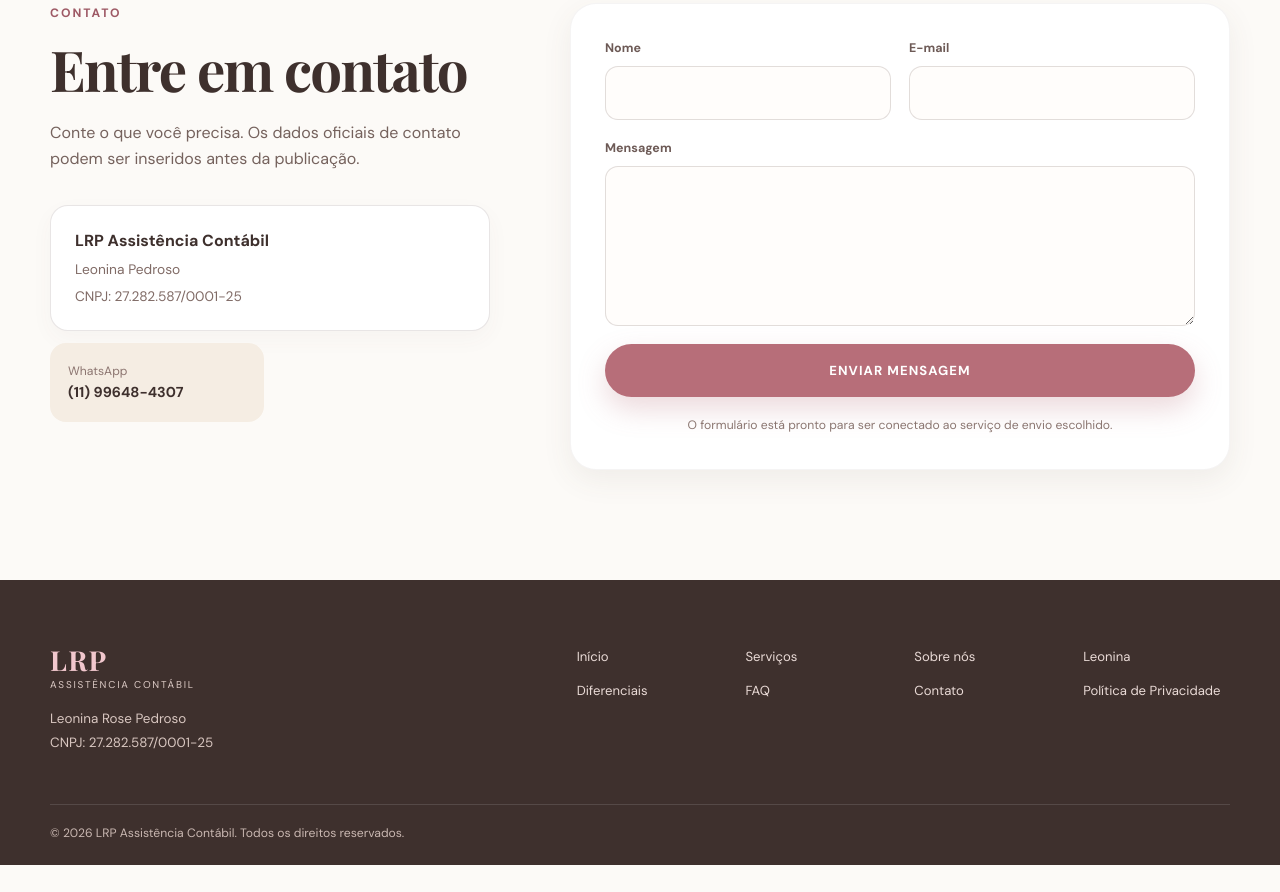
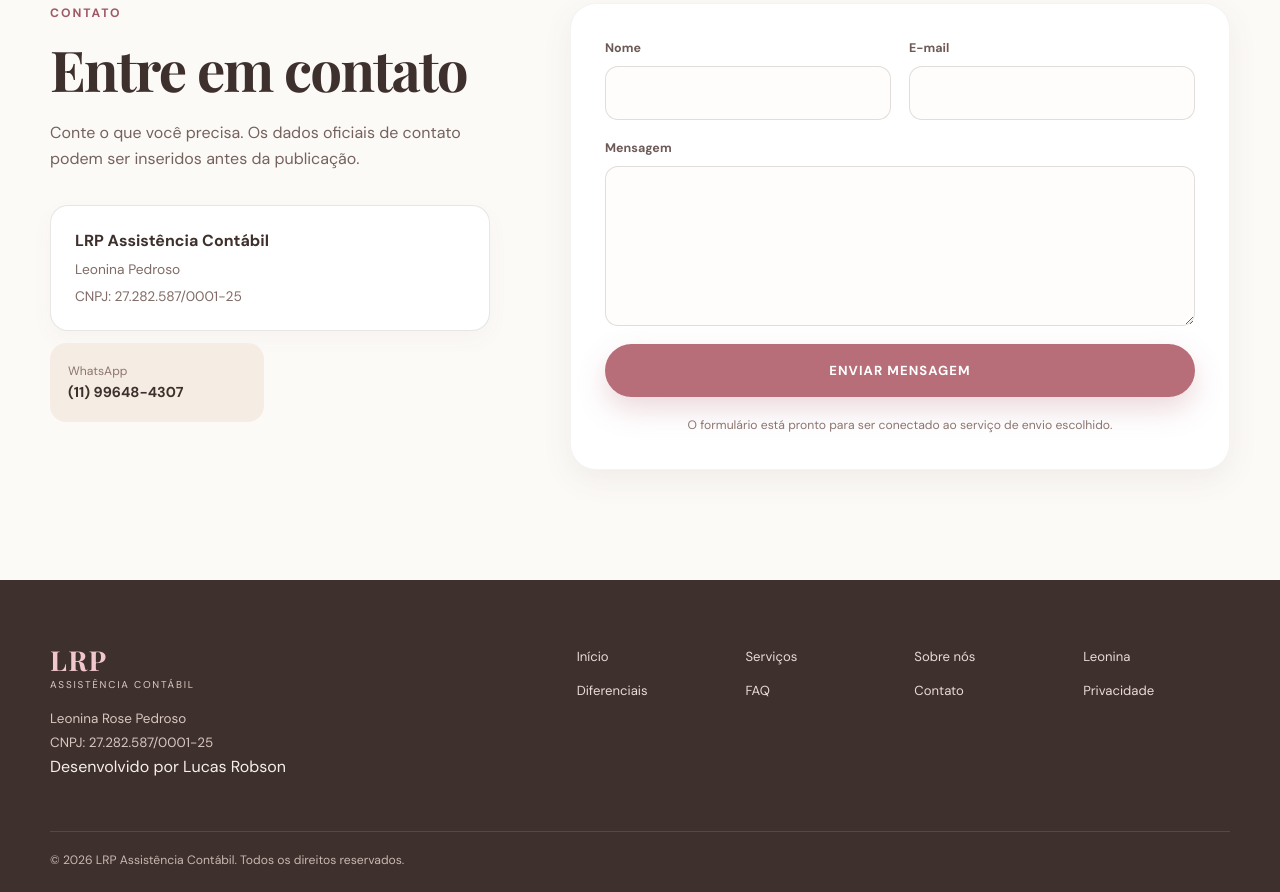
Before and after one commit to Lucas-Robson/projetos, a plain HTML site: page lrp-site/index.html in a window 1280 px wide. Shown: the part 7153-8045 px from the top of the page. Before the commit the page ends 8018 px from the top, so only its background shows below. Drawn offline with nearby package versions, Linux system fonts and the light colour scheme.

Commit message:
Adiciona botão de crédito no rodapé com link para o portfolio de Lucas Robson.

```diff
--- a/lrp-site/index.html
+++ b/lrp-site/index.html
@@ -125,7 +125,6 @@
           <h3>Leonina Pedroso</h3>
           <p>À frente da LRP Assistência Contábil, Leonina Pedroso atua na área de contabilidade com foco em atendimento próximo, organização e cuidado com cada cliente.</p>
           <blockquote>“Nosso trabalho vai além dos números. Queremos que nossos clientes tenham segurança para tomar decisões e tranquilidade para cuidar do crescimento de seus negócios.”</blockquote>
-
         </div>
       </div>
     </section>
@@ -273,13 +272,15 @@
         <p>CNPJ: 27.282.587/0001-25</p>
       </div>
       <nav class="footer-nav" aria-label="Navegação do rodapé">
-        <a href="#inicio">Início</a><a href="#servicos">Serviços</a><a href="#sobre">Sobre nós</a><a href="#leonina">Leonina</a><a href="#diferenciais">Diferenciais</a><a href="#faq">FAQ</a><a href="#contato">Contato</a><a href="#privacidade">Política de Privacidade</a>
+        <a href="#inicio">Início</a><a href="#servicos">Serviços</a><a href="#sobre">Sobre nós</a><a href="#leonina">Leonina</a><a href="#diferenciais">Diferenciais</a><a href="#faq">FAQ</a><a href="#contato">Contato</a><a href="#">Privacidade</a>
       </nav>
+    </div>
+    <div class="container footer-credit">
+      <a class="dev-credit" href="https://portfolio-lr-delta.vercel.app/" target="_blank" rel="noopener noreferrer" aria-label="Visitar o portfólio de Lucas Robson">Desenvolvido por Lucas Robson</a>
     </div>
     <div class="container footer-bottom">© 2026 LRP Assistência Contábil. Todos os direitos reservados.</div>
   </footer>
 
-
   <script src="script.js"></script>
 </body>
 </html>
```
